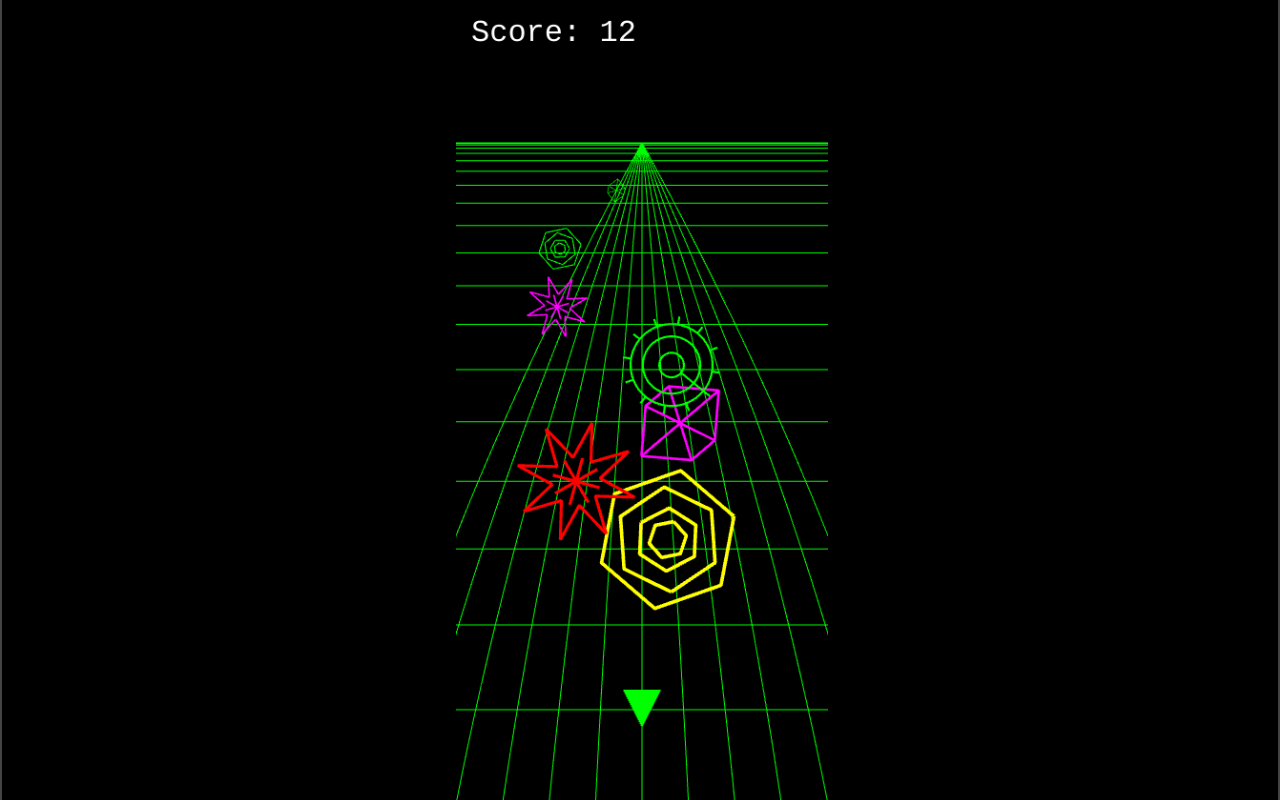
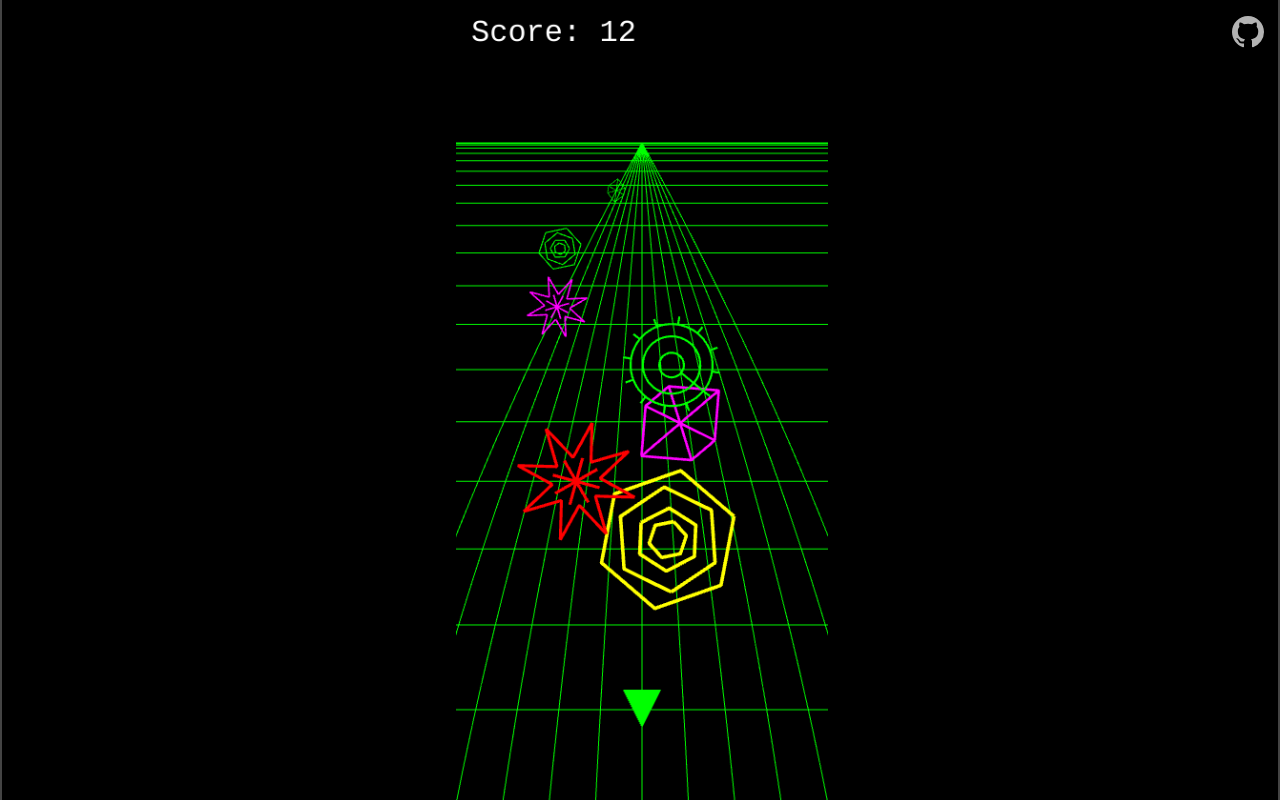
Before and after one commit to domi7777/void-zone, a website built with Vite: page index.html in a window 1280 px wide. Built offline with nearby package versions, Linux system fonts and the light colour scheme; animation ran at ten frames a second.

Commit message:
feat: add GitHub link with hover effect to the game interface

```diff
--- a/index.html
+++ b/index.html
@@ -7,6 +7,11 @@
     <title>Phaser Game</title>
   </head>
   <body>
+    <a href="https://github.com/domi7777/void-zone" class="github-link" target="_blank" rel="noopener noreferrer">
+      <svg height="32" aria-hidden="true" viewBox="0 0 16 16" version="1.1" width="32">
+        <path fill="white" d="M8 0C3.58 0 0 3.58 0 8c0 3.54 2.29 6.53 5.47 7.59.4.07.55-.17.55-.38 0-.19-.01-.82-.01-1.49-2.01.37-2.53-.49-2.69-.94-.09-.23-.48-.94-.82-1.13-.28-.15-.68-.52-.01-.53.63-.01 1.08.58 1.23.82.72 1.21 1.87.87 2.33.66.07-.52.28-.87.51-1.07-1.78-.2-3.64-.89-3.64-3.95 0-.87.31-1.59.82-2.15-.08-.2-.36-1.02.08-2.12 0 0 .67-.21 2.2.82.64-.18 1.32-.27 2-.27.68 0 1.36.09 2 .27 1.53-1.04 2.2-.82 2.2-.82.44 1.1.16 1.92.08 2.12.51.56.82 1.27.82 2.15 0 3.07-1.87 3.75-3.65 3.95.29.25.54.73.54 1.48 0 1.07-.01 1.93-.01 2.2 0 .21.15.46.55.38A8.013 8.013 0 0016 8c0-4.42-3.58-8-8-8z"></path>
+      </svg>
+    </a>
     <div id="game-container"></div>
     <script type="module" src="/src/main.ts"></script>
   </body>
--- a/src/style.css
+++ b/src/style.css
@@ -9,6 +9,19 @@ body, html {
   justify-content: center;
   background: #000;
   touch-action: none; /* Prevent default touch behaviors */
+}
+
+.github-link {
+  position: fixed;
+  top: 1rem;
+  right: 1rem;
+  z-index: 1000;
+  opacity: 0.7;
+  transition: opacity 0.3s ease;
+}
+
+.github-link:hover {
+  opacity: 1;
 }
 
 #app {
```
